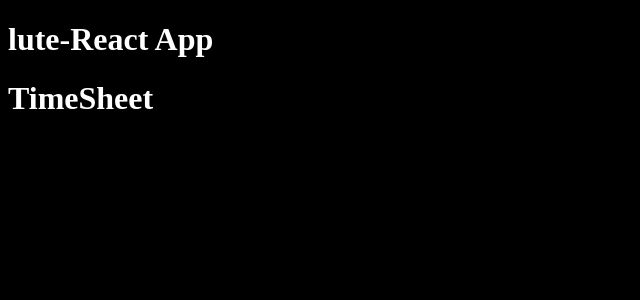
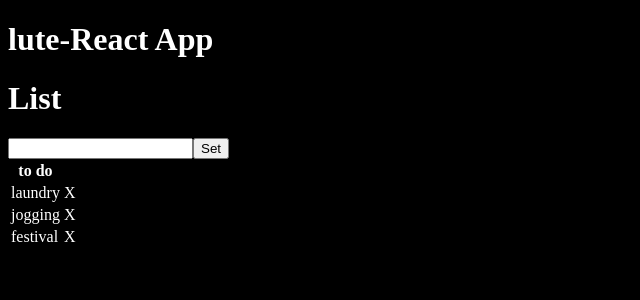
Before and after one commit to lantos14/herbert-standard, a React app: page / in a window 1280 px wide. Shown: the top 300 px of the page, without its empty margins (0-640 px from the left). Built offline with nearby package versions, Linux system fonts and the light colour scheme.

Commit message:
FEAT: set up basic reducer connection

```diff
--- /dev/null
+++ b/src/actions/actions.js
@@ -0,0 +1,5 @@
+export function getTodoList() {
+  return {
+    type: 'TODO_LIST_REQUESTED',
+  };
+}
--- /dev/null
+++ b/src/components/Input.jsx
@@ -0,0 +1,12 @@
+import React from 'react';
+
+const Input = (props) => {
+  return (
+    <div className='input-field'>
+      <input type='text'></input>
+      <button>Set</button>
+    </div>
+  );
+}
+
+export default Input;
--- /dev/null
+++ b/src/components/Table.jsx
@@ -0,0 +1,27 @@
+import React from 'react';
+
+const Table = (props) => {
+  return (
+    <div className='todo-table'>
+      <table>
+        <thead>
+          <tr>
+            <th>to do</th>
+          </tr>
+        </thead>
+        <tbody>
+          {props.data.map((todo, index) => {
+            return (
+            <tr key={index}>
+              <td>{todo.name}</td>
+              <td>{todo.finished ? 'OK' : 'X'}</td>
+            </tr>
+            )
+          })}
+        </tbody>
+      </table>
+    </div>
+  );
+}
+
+export default Table;
--- a/src/containers/TimeSheet.jsx
+++ b/src/containers/TimeSheet.jsx
@@ -1,13 +1,32 @@
 import React, { Component } from 'react';
+import { connect } from 'react-redux';
+import Input from '../components/Input';
+import Table from '../components/Table';
 
 class TimeSheet extends Component {
+
+  componentDidMount() {
+
+  }
   render() {
     return (
       <div>
-        <h1>TimeSheet</h1>
+        <h1>List</h1>
+        <Input />
+        <Table data={this.props.todoList}/>
       </div>
     );
   }
 }
 
-export default TimeSheet;
+const mapStateToProps = store => ({
+  todoList: store.Todo.list,
+})
+
+const mapDispatchToProps = {
+};
+
+export default connect(
+  mapStateToProps,
+  mapDispatchToProps
+)(TimeSheet);
--- a/src/reducers/rootReducer.js
+++ b/src/reducers/rootReducer.js
@@ -1,8 +1,8 @@
 import { combineReducers } from 'redux';
-import testReducer from '././test';
+import Todo from './todo';
 
 const rootReducer = combineReducers({
-  testReducer,
+  Todo,
 });
 
 export default rootReducer;
--- a/src/reducers/test.js
+++ /dev/null
@@ -1,15 +0,0 @@
-export default function testReducer(state = {
-  test: null,
-}, action) {
-  switch (action.type) {
-    case 'TEST_SEQUENCE_REQUESTED': {
-      return {
-        ...state,
-        test: 'success',
-      };
-    }
-
-    default:
-      return state;
-  }
-}
--- /dev/null
+++ b/src/reducers/todo.js
@@ -0,0 +1,14 @@
+export default function Todo(state = {
+  list: [{name: 'laundry', finished: false}, {name: 'jogging', finished: false}, {name: 'festival', finished: false}],
+}, action) {
+  switch (action.type) {
+    case 'TODO_LIST_REQUESTED': {
+      return {
+        ...state,
+      };
+    }
+
+    default:
+      return state;
+  }
+}
```
